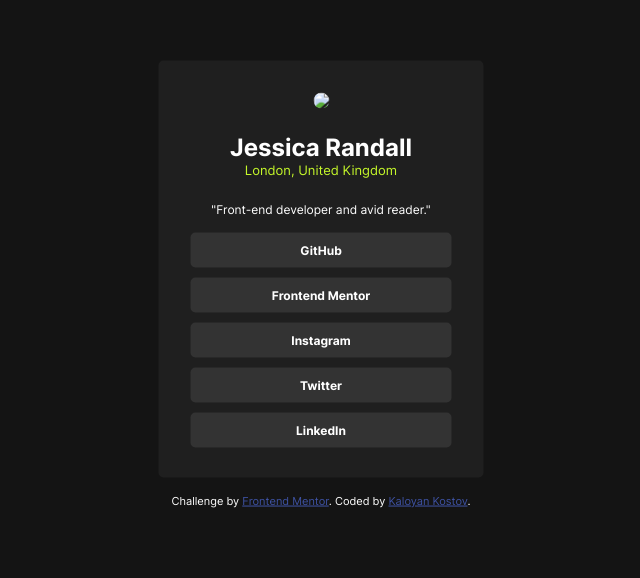
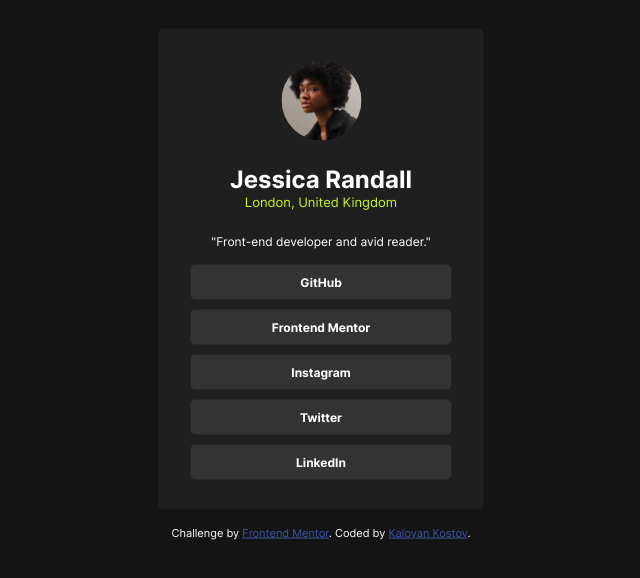
Before and after one commit to Kaloyan-Kostov/Frontend-Mentor-Social-Links-Profile, a plain HTML site: page index.html in a window 1280 px wide. Shown: the part 124-702 px from the top of the page, without its empty margins (327-967 px from the left). Drawn offline with Linux system fonts and the light colour scheme; the site is published under a folder, as on GitHub Pages, so addresses that start at the root find nothing.

Commit message:
Fix README and img not showing

```diff
--- a/index.html
+++ b/index.html
@@ -22,7 +22,7 @@
     <main>
       <section class="card">
         <header>
-          <img src="/assets/images/avatar-jessica.jpeg" class="jessica" />
+          <img src="assets/images/avatar-jessica.jpeg" class="jessica" />
           <h1 class="name">Jessica Randall</h1>
           <p class="location">London, United Kingdom</p>
           <p class="occupation">"Front-end developer and avid reader."</p>
```
Also changed, not shown: 1 other file.
